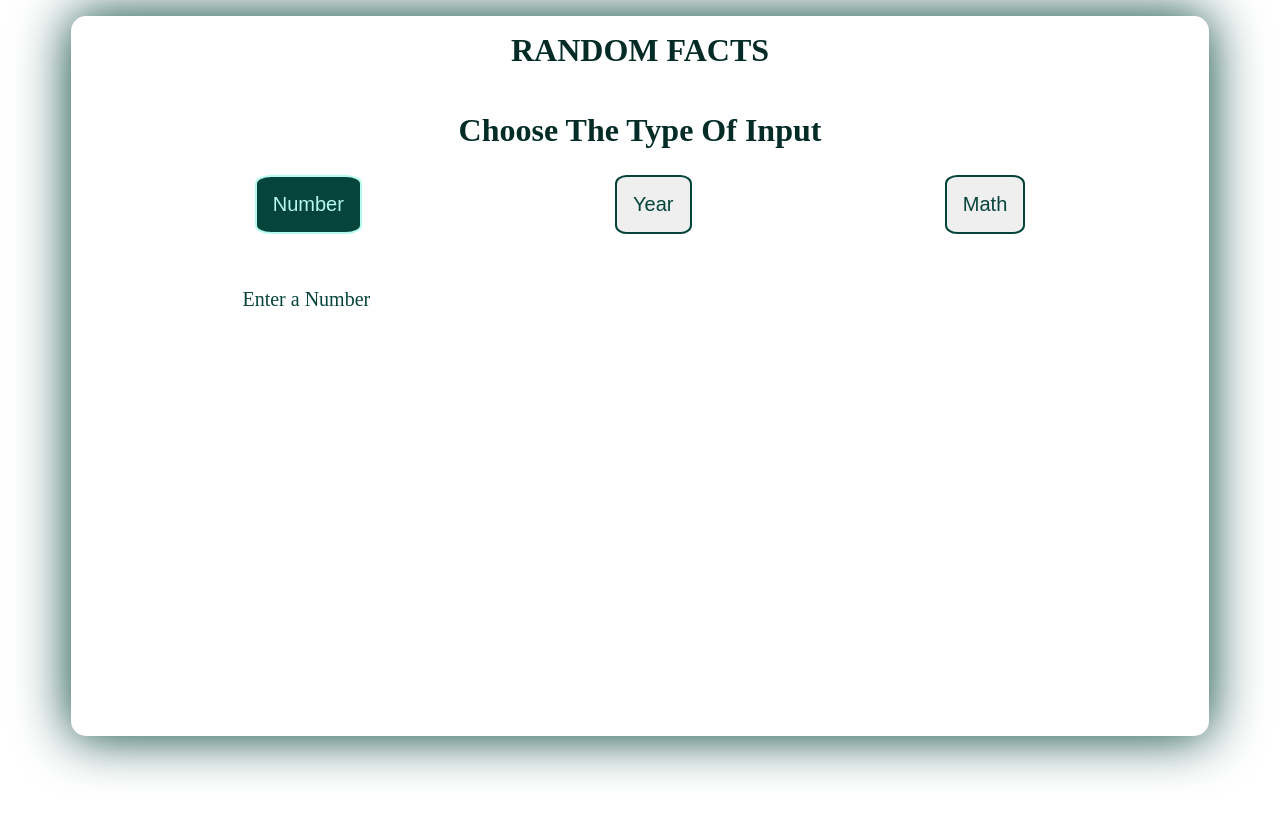
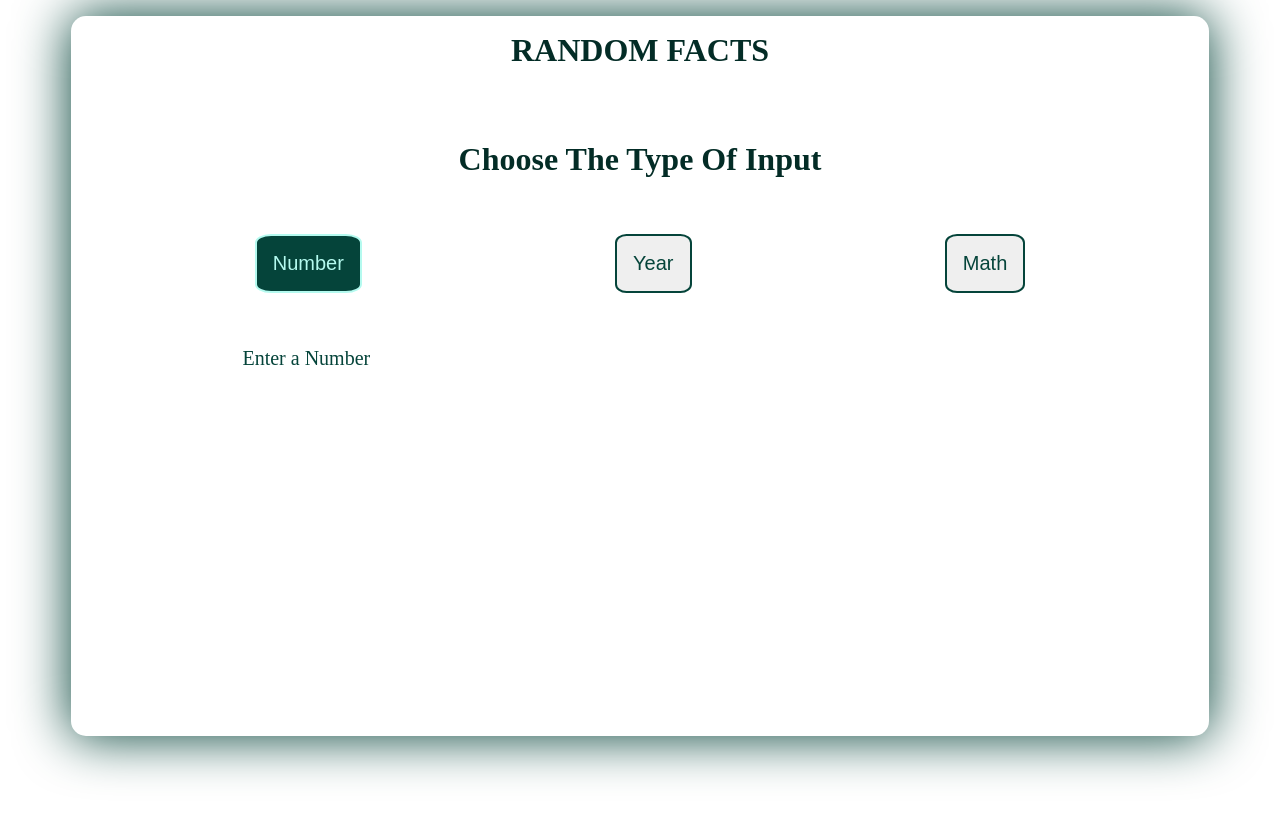
Before and after one commit to M-Hafez22/facts_about_numbers, a React (Create React App) app: page / in a window 1280 px wide. Shown: the top 818 px of the page. Built offline with nearby package versions, Linux system fonts and the light colour scheme; no server answers.

Commit message:
Increase white speace

```diff
--- a/src/styles/_type.scss
+++ b/src/styles/_type.scss
@@ -12,6 +12,7 @@
   &__header{
 	text-transform: capitalize;
 	font-size: 2em;
+	margin: 1.75em;
 	color: darken($clr, 5%);
   }
 
@@ -49,7 +50,6 @@
 			transform: scaleX(0);
 			transform-origin: right ;
 			transition:  transform 1s ease;
-		//   border-radius: 90%;
     	}
 	  }
 	  .active{
```
Lines whose indentation alone changed are shown as unchanged.
